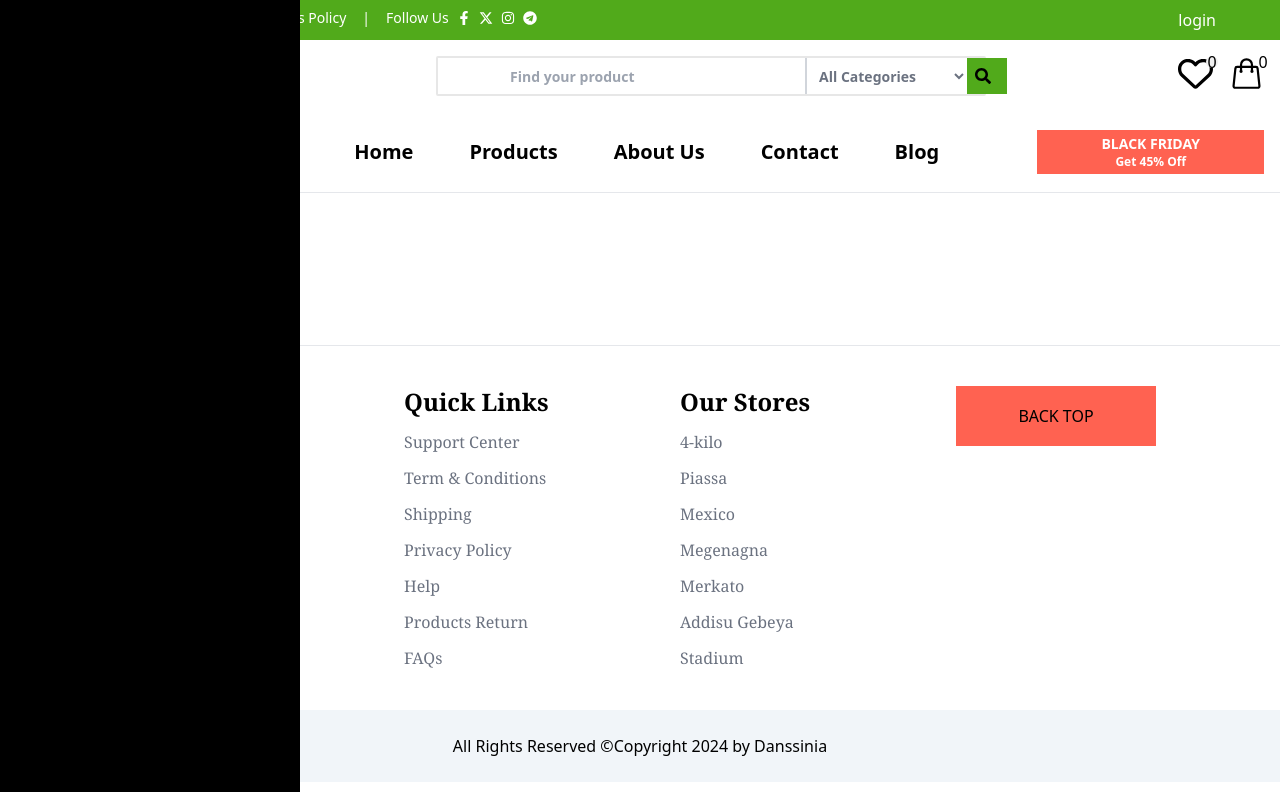
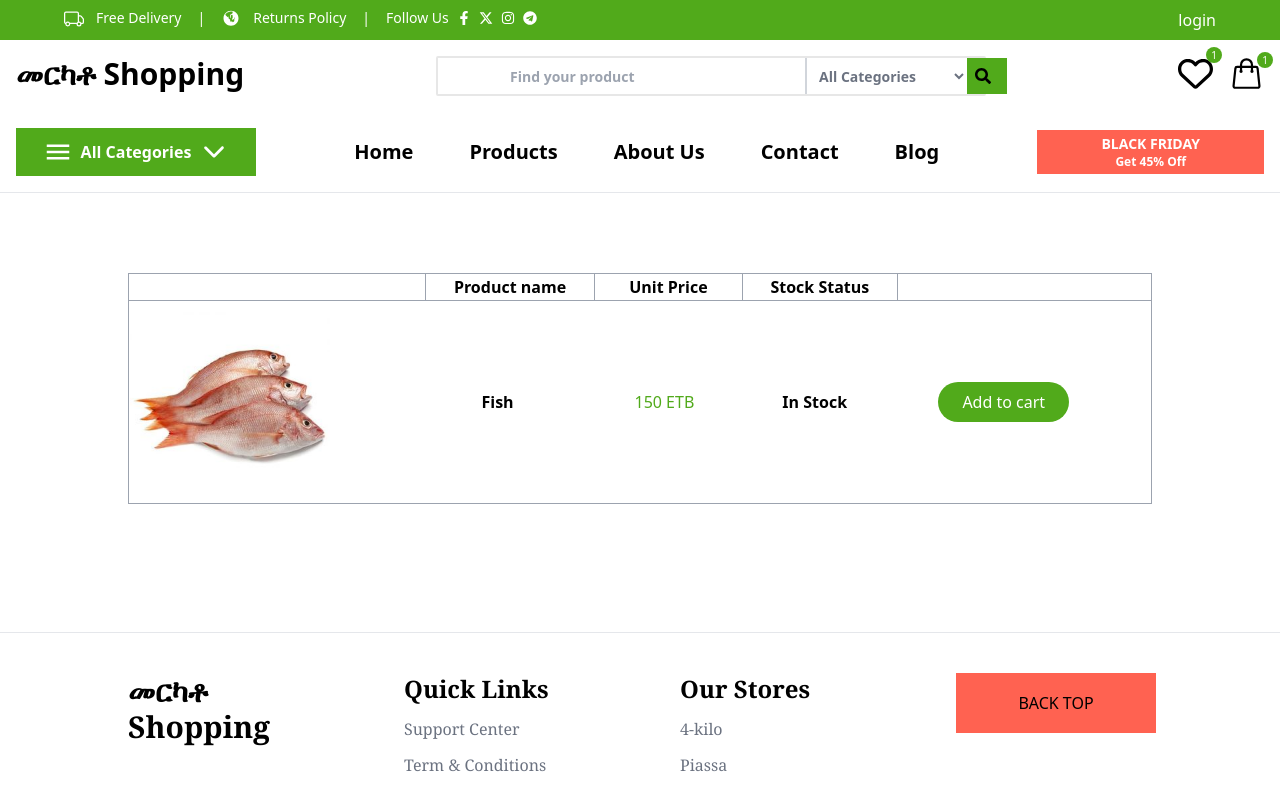
Before and after one commit to Danssinia/merkato_shopping, a React (Create React App) app: page /wishlist in a window 1280 px wide. Shown: the top 792 px of the page. Built offline with nearby package versions, Linux system fonts and the light colour scheme.

Commit message:
almost last commit

```diff
--- a/src/App.js
+++ b/src/App.js
@@ -10,6 +10,7 @@ import Products from "./pages/products";
 import Contact from "./pages/contact";
 import Blog from "./pages/blog";
 import About from "./pages/About";
+import Wishlist from "./components/wishlist";
 
 function App() {
   return (
@@ -25,6 +26,7 @@ function App() {
             <Route path="contact" element={<Contact/>}></Route>
             <Route path="About" element={<About/>}></Route>
             <Route path="blog" element={<Blog/>}></Route>
+            <Route path="wishlist" element={<Wishlist/>}></Route>
             <Route path="*" element={<NotFound />}></Route>
           </Routes>
           <Footer />
--- a/src/components/navbar.js
+++ b/src/components/navbar.js
@@ -8,7 +8,8 @@ import { HiOutlineMenu } from "react-icons/hi";
 import { Link } from "react-router-dom";
 import { useState } from "react";
 import { IoIosCloseCircleOutline } from "react-icons/io";
-
+import { IoMdCloseCircle } from "react-icons/io";
+import fish from "../images/icons/fish.jpg";
 const NavBar = () => {
   // code for arrow control*
   const [isDown, setIsDown] = useState(true);
@@ -23,6 +24,13 @@ const NavBar = () => {
   const ToogleMenu = () => {
     setIsOpen((prevstate) => !prevstate);
   };
+
+
+  // code for cart state
+  const [isCart,setIsCart] = useState(false);
+  const ToogleCart = () => {
+    setIsCart(prevstate=> !prevstate);
+  }
 
   return (
     <div className="relative w-full m-auto border-b border-gray-200">
@@ -66,19 +74,20 @@ const NavBar = () => {
         </div>
 
         <div className="flex gap-4">
-          <p className="relative">
+          <Link to="/wishlist"><p className="relative cursor-pointer">
             <p>
               <FaRegHeart size={35} />
-              <span className="absolute flex justify-center items-center bottom-7 left-7  rounded-full h-3 w-3 bg-[#F0F0F0]">
-                0
+              <span className="absolute flex justify-center items-center bottom-7 left-7  rounded-full h-4 w-4 bg-[#51aa1b] text-white text-[10px]">
+                1
               </span>
             </p>
           </p>
-          <p className="relative">
-            <p className="cursor-pointer">
+          </Link>
+          <p onClick={ToogleCart} className="relative">
+            <p  className="cursor-pointer">
               <HiOutlineShoppingBag size={35} />
-              <span className="absolute flex justify-center items-center bottom-7 left-7 h-3 w-3 rounded-full">
-                0
+              <span className="absolute flex bg-[#51AA1B] text-white text-[10px] justify-center items-center bottom-7 left-7 h-4 w-4 rounded-full">
+                1
               </span>
             </p>
           </p>
@@ -184,7 +193,21 @@ const NavBar = () => {
         </div>
       </div>
       {/* code for the cart */}
-      <div className="bg-black w-[300px] top-0 h-screen fixed z-50"></div>
+      {/* {isCart && ()} */}
+      <div className={`bg-white w-[350px] duration-700 top-0 h-screen fixed z-50 ease-in-out ${isCart ? ' right-0  ':'duration-500 right-[-100vw]'}  `}>
+        <p className="
+        text-xl pt-10 font-bold flex justify-around">Shopping Cart<span onClick={ToogleCart} className=" cursor-pointer text-gray-500 hover:text-gray-700 "><IoMdCloseCircle size={30}/></span></p>
+        <div className="grid grid-cols-2">
+          <img src={fish} alt=""  width={80} className="
+          ml-[25%] pt-[10%]"/>
+          <p className="flex flex-col justify-center items-center font-bold">Fish <span className="text-[#51AA1B]"> 1 x 150 ETB</span></p>
+        </div>
+        <p className="flex justify-end pr-10 font-bold">Subtotal: <span className="text-[#51AA1B]">150 ETB</span></p>
+        <div className="flex gap-4  pl-14 pt-10">
+          <button className="px-8 py-3 bg-[#51AA1B] flex justify-center items-center text-white font-bold text-xs rounded-full">View cart</button>
+          <button className="px-8 py-3 bg-[#51AA1B] flex justify-center items-center text-white font-bold text-xs rounded-full">Checkout</button>
+        </div>
+      </div>
     </div>
   );
 };
--- /dev/null
+++ b/src/components/wishlist.js
@@ -0,0 +1,28 @@
+import fish from "../images/icons/fish.jpg";
+const Wishlist = () => {
+    return (
+        <div className=" max-w-[80%] m-auto mt-20">
+        <table border={2} className="w-full  border border-gray-400">
+                <tr className="border  border-gray-400">
+                    <th className="border border-gray-400"></th>
+                    <th className="border border-gray-400">Product name</th>
+                    <th className="border border-gray-400">Unit Price</th>
+                    <th className="border border-gray-400 ">Stock Status</th>
+                    <th className="">   </th>
+                </tr>
+
+            <tbody>
+                <tr>
+                    <td><img src={fish} width={200} alt="" /></td>
+                    <td className="pl-14 font-bold">Fish</td>
+                    <td className="pl-10 text-[#51aa1b]">150 ETB</td>
+                    <td className="pl-10 font-bold">In Stock</td>
+                    <td><button className="px-6 py-2 flex justify-center items-center text-white bg-[#51aa1b] rounded-full ml-10">Add to cart</button></td>
+                </tr>
+            </tbody>
+        </table>
+        </div>
+     );
+}
+
+export default Wishlist;
```
